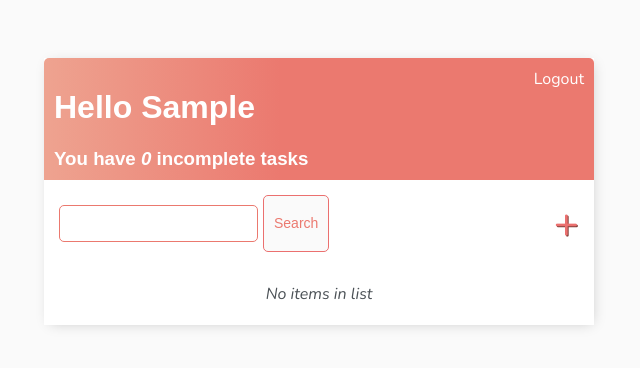
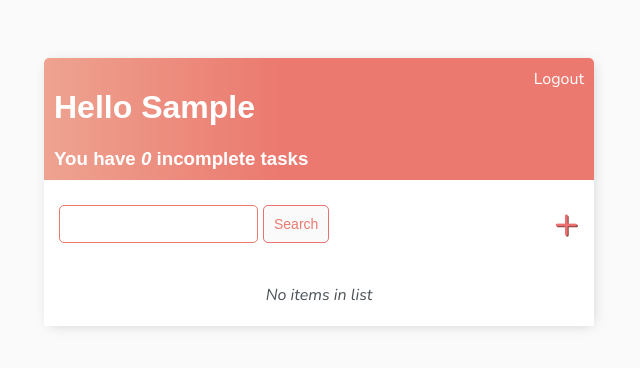
Before and after one commit to GayathriG5787/djangoTodo, a Django app: page / in a window 1280 px wide. Shown: the top 368 px of the page, without its empty margins (321-961 px from the left). Run offline with Django 5.2, Linux system fonts and the light colour scheme; the visitor is signed in with stand-in values (Sample User, id 1); data that the repository does not hold is empty; some web fonts are replaced.

Commit message:
seach button updated

```diff
--- a/base/templates/base/main.html
+++ b/base/templates/base/main.html
@@ -159,6 +159,8 @@
             font-size: 14px;
             border-radius: 5px;
             cursor: pointer;
+            margin-top: 10px;
+            margin-bottom: 10px;
         }
 
         .search {
--- a/base/templates/base/task_list.html
+++ b/base/templates/base/task_list.html
@@ -23,7 +23,7 @@
 <div id="search-add-wrapper">
   <form class="search" method="GET" action="">
     <input type="text" name="search-area" value="{{search_input}}" />
-    <input class="button" type="submit" value="Search" />
+    <button class="button" type="submit">Search</button>
     {% if search_input %}
     <a class="clear-icon" href="{% url 'tasks' %}" title="Clear Search">
         &#8635;
```
